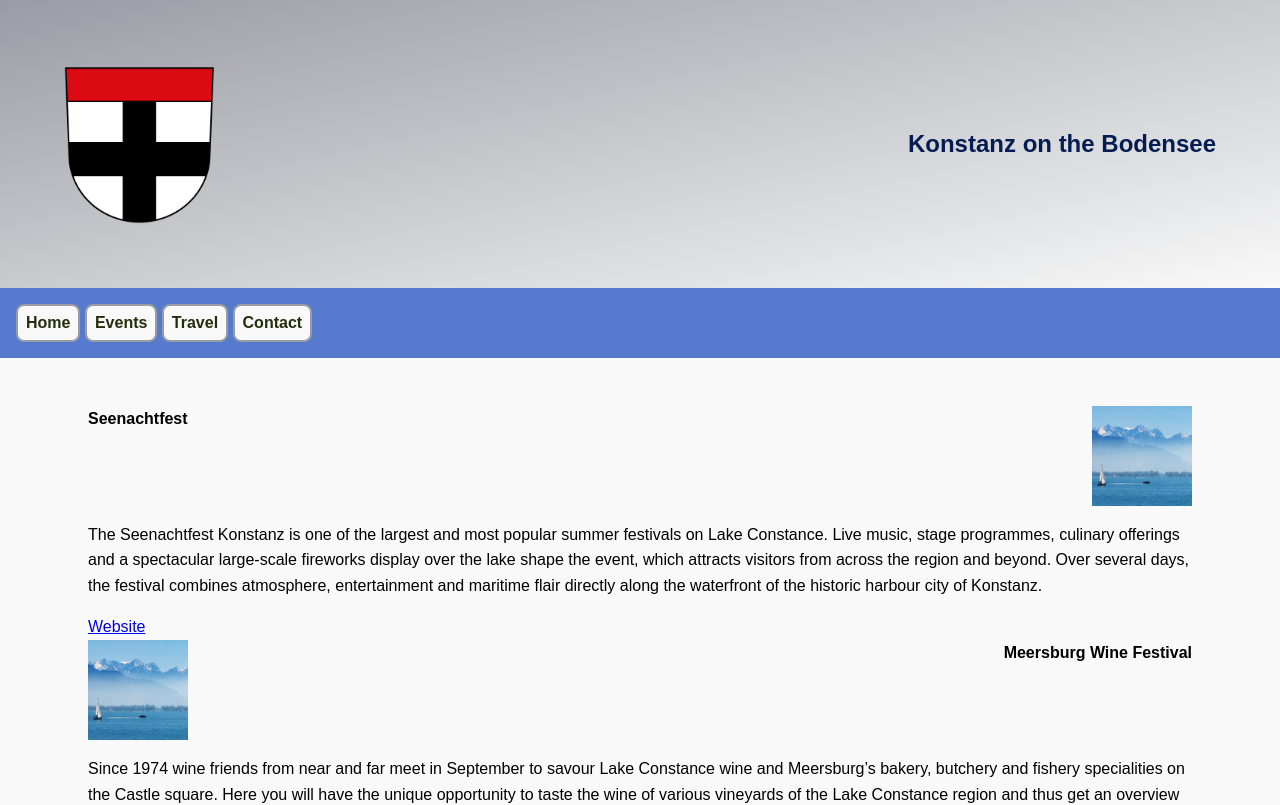
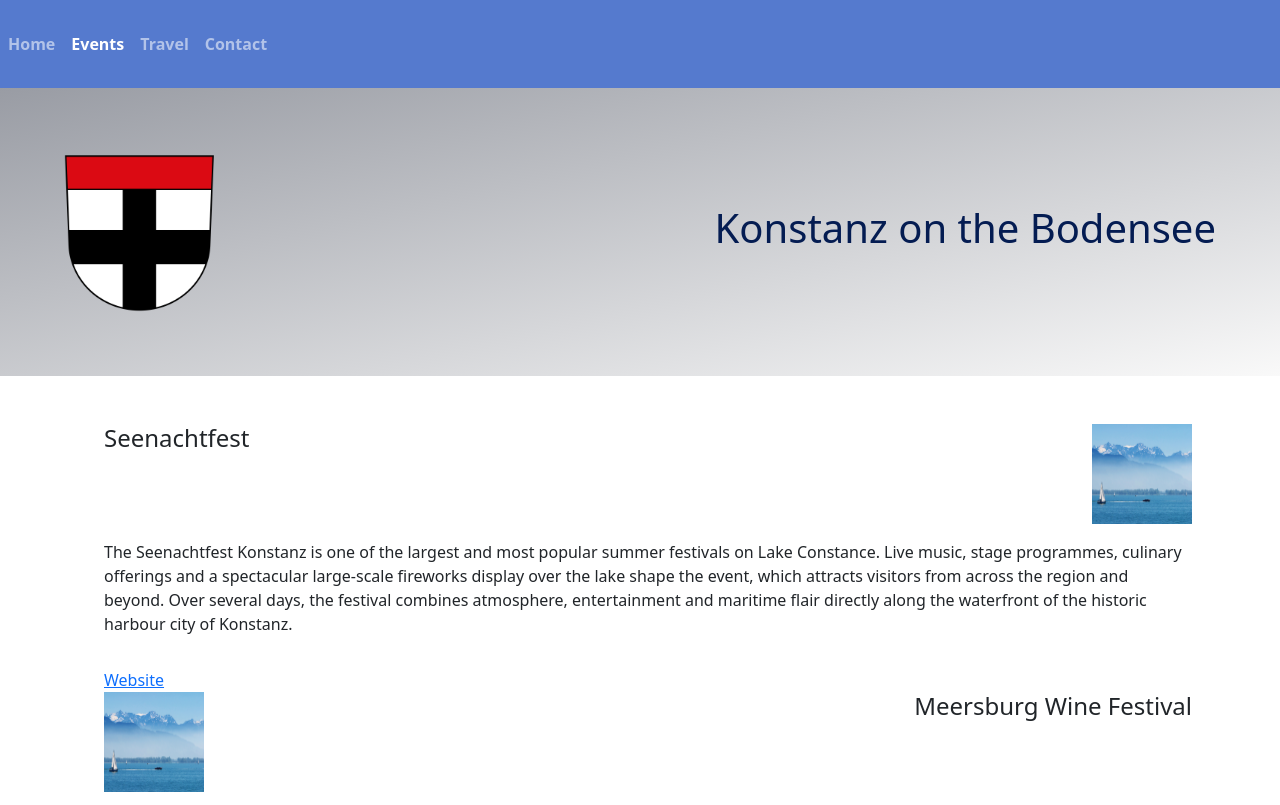
Before and after one commit to Tiernanmark/webproject-mt, a plain HTML site: page events.html in a window 1280 px wide. Shown: the top 805 px of the page. Drawn offline with nearby package versions, Linux system fonts and the light colour scheme.

Commit message:
Nav updated on all pages

```diff
--- a/css/style.css
+++ b/css/style.css
@@ -26,6 +26,10 @@ nav {
     padding: 1rem;
     color: aliceblue;
     background-color: #557ACE;
+}
+
+.navbar-nav {
+    font-weight: bold;
 }
 
 header img {
--- a/events.html
+++ b/events.html
@@ -5,19 +5,51 @@
     <meta name="viewport" content="width=device-width, initial-scale=1.0">
     <title>Konstanz on the Bosensee</title>
     <link rel="stylesheet" href="css/style.css">
+    <link href="https://cdn.jsdelivr.net/npm/bootstrap@5.3.8/dist/css/bootstrap.min.css" rel="stylesheet" integrity="sha384-sRIl4kxILFvY47J16cr9ZwB07vP4J8+LH7qKQnuqkuIAvNWLzeN8tE5YBujZqJLB" crossorigin="anonymous">
 </head>
 <body>
     <header>
+            <nav class="navbar navbar-expand-sm navbar-dark">
+                <button
+                type="button"
+                data-bs-toggle="collapse"
+                data-bs-target="#navbarNav"
+                class="navbar-toggler"
+                aria-controls="navbarNav"
+                aria-expanded="false"
+                aria-label="Toggle navigation"
+                >
+                    <span class="navbar-toggler-icon"></span>
+                </button>
+                <div class="collapse navbar-collapse" id="navbarNav">
+                    <ul class="navbar-nav">
+                        <li class="nav-item active">
+                            <a href="index.html" class="nav-link">
+                                Home
+                            </a>
+                        </li>
+                        <li class="nav-item active">
+                            <a href="events.html" class="nav-link active">
+                                Events
+                            </a>
+                        </li>
+                        <li class="nav-item active">
+                            <a href="travel.html" class="nav-link">
+                                Travel
+                            </a>
+                        </li>
+                        <li class="nav-item active">
+                            <a href="contact.html" class="nav-link" >
+                                Contact
+                            </a>
+                        </li>
+                    </ul>
+                </div>
+            </nav>
         <section>
             <img src="media\konstanz-crest.png" alt="Konstanz Crest" width="150" height="160">
             <h1>Konstanz on the Bodensee</h1>
         </section>
-        <nav>
-            <a href="index.html">Home</a>
-            <a href="events.html">Events</a>
-            <a href="travel.html">Travel</a>
-            <a href="contact.html">Contact</a>
-        </nav>
     </header>
     <main>
         <section class="events">
@@ -61,5 +93,6 @@
         </p>
         <a href="#">Contact</a>
     </footer>
+    <script src="https://cdn.jsdelivr.net/npm/bootstrap@5.3.8/dist/js/bootstrap.bundle.min.js" integrity="sha384-FKyoEForCGlyvwx9Hj09JcYn3nv7wiPVlz7YYwJrWVcXK/BmnVDxM+D2scQbITxI" crossorigin="anonymous"></script>
 </body>
 </html>
```
Also changed, not shown: contact.html (+1 -1 lines), index.html (+39 -6 lines), travel.html (+39 -6 lines).
